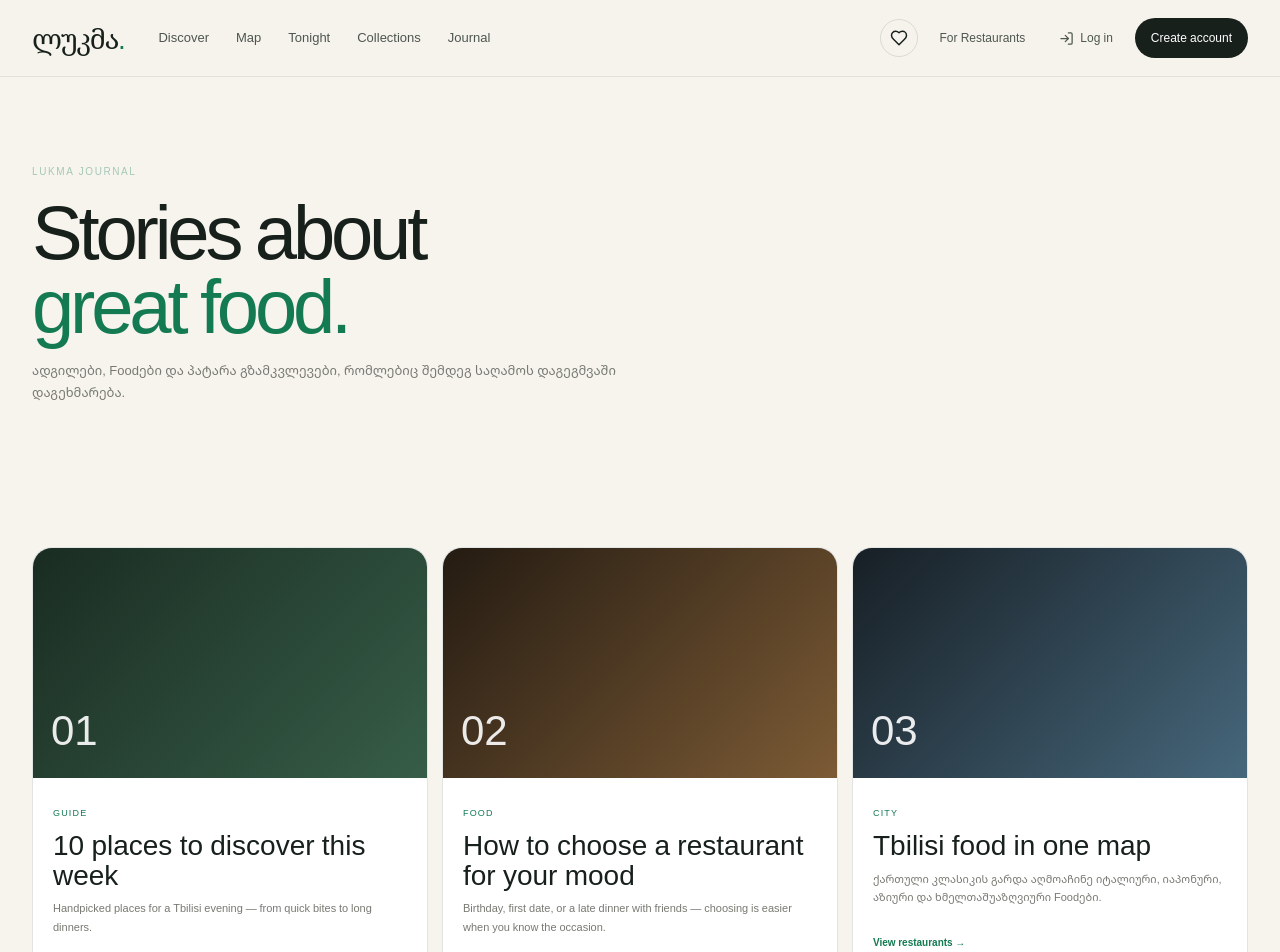
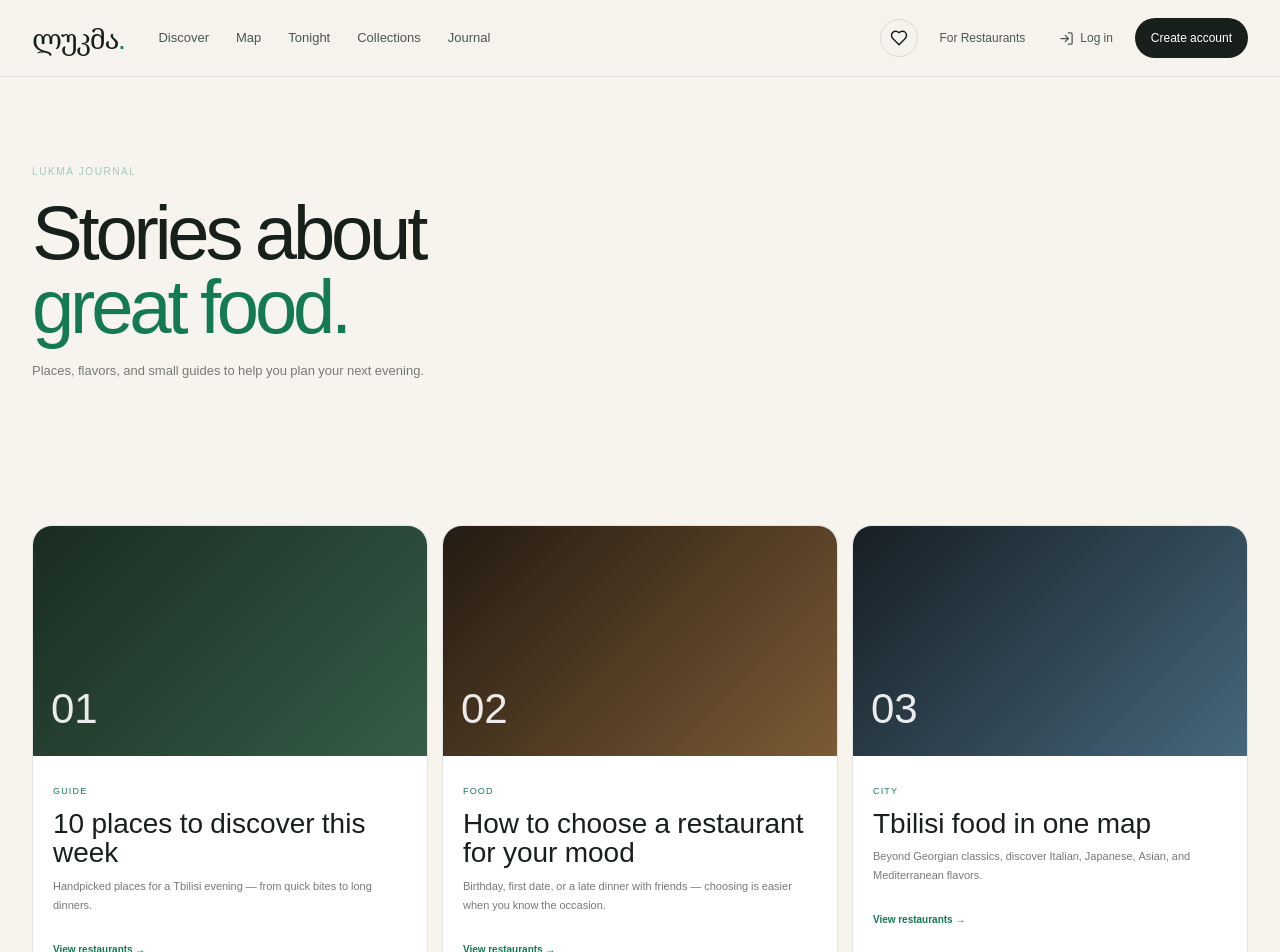
Before and after one commit to PNatroshvili/skup-portfolio, a Next.js app: page /journal in a window 1280 px wide. Shown: the top 952 px of the page. Built offline with nearby package versions, Linux system fonts and the light colour scheme.

Commit message:
Finish English default translation across LUKMA UI

```diff
--- a/src/app/journal/page.tsx
+++ b/src/app/journal/page.tsx
@@ -10,7 +10,7 @@ export const metadata: Metadata = {
 const articles = [
   { tag: "Guide", title: "10 places to discover this week", text: "Handpicked places for a Tbilisi evening — from quick bites to long dinners." },
   { tag: "Food", title: "How to choose a restaurant for your mood", text: "Birthday, first date, or a late dinner with friends — choosing is easier when you know the occasion." },
-  { tag: "City", title: "Tbilisi food in one map", text: "ქართული კლასიკის გარდა აღმოაჩინე იტალიური, იაპონური, აზიური და ხმელთაშუაზღვიური Foodები." },
+  { tag: "City", title: "Tbilisi food in one map", text: "Beyond Georgian classics, discover Italian, Japanese, Asian, and Mediterranean flavors." },
 ];
 
 export default function JournalPage() {
@@ -21,7 +21,7 @@ export default function JournalPage() {
         <section className="journal-page-hero shell">
           <span className="kicker">LUKMA Journal</span>
           <h1>Stories about<br/><em>great food.</em></h1>
-          <p>ადგილები, Foodები და პატარა გზამკვლევები, რომლებიც შემდეგ საღამოს დაგეგმვაში დაგეხმარება.</p>
+          <p>Places, flavors, and small guides to help you plan your next evening.</p>
         </section>
         <section className="section shell">
           <div className="journal-article-grid">
```
